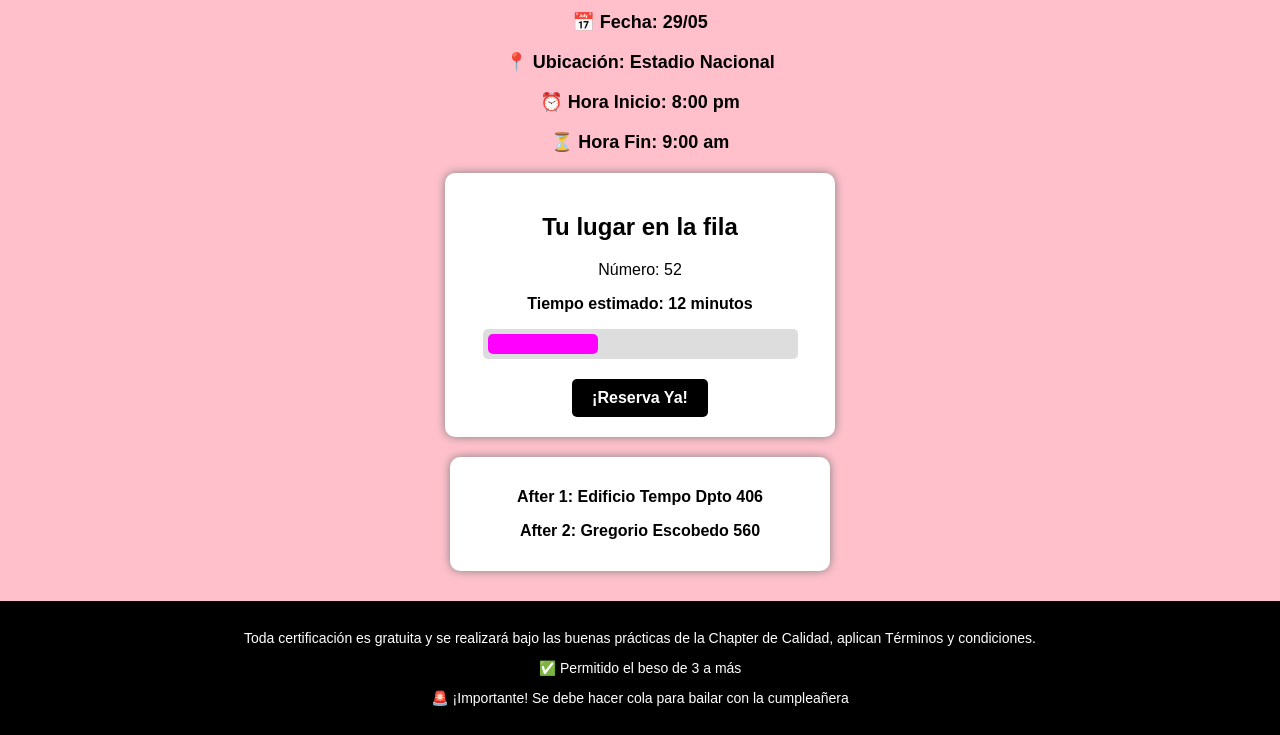
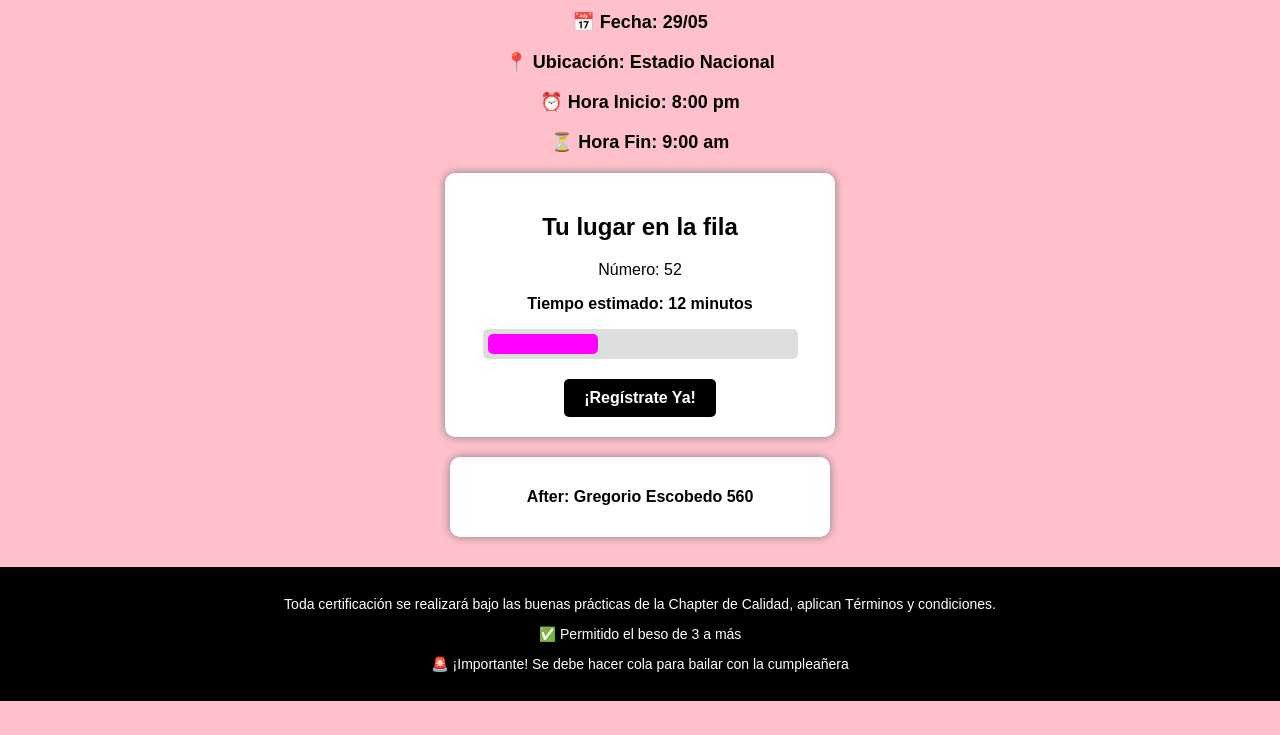
Before and after one commit to EveFestTour/EveFestTour2025, a plain HTML site: page index.html in a window 1280 px wide. Shown: the part 89-824 px from the top of the page. After the commit the page ends 800 px from the top, so only its background shows below. Drawn offline with Linux system fonts and the light colour scheme.

Commit message:
index.html

```diff
--- a/index.html
+++ b/index.html
@@ -107,16 +107,15 @@
         <div class="progress-container">
             <div class="progress-bar" id="progress-bar"></div>
         </div>
-        <button id="access-button" onclick="window.location.href='https://docs.google.com/forms/d/e/1FAIpQLSfVmSN99wNm4dqBsw1vrLv3QHiS-mSdyPzz3Awi7NEAReM_2g/viewform?usp=dialog'">¡Reserva Ya!</button>
+        <button id="access-button" onclick="window.location.href='https://docs.google.com/forms/d/e/1FAIpQLSfVmSN99wNm4dqBsw1vrLv3QHiS-mSdyPzz3Awi7NEAReM_2g/viewform?usp=dialog'">¡Regístrate Ya!</button>
     </div>
 
     <div class="after-info">
-        <p>After 1: Edificio Tempo Dpto 406</p>
-        <p>After 2: Gregorio Escobedo 560</p>
+            <p>After: Gregorio Escobedo 560</p>
     </div>
 
     <footer>
-        <p>Toda certificación es gratuita y se realizará bajo las buenas prácticas de la Chapter de Calidad, aplican Términos y condiciones.</p>
+        <p>Toda certificación se realizará bajo las buenas prácticas de la Chapter de Calidad, aplican Términos y condiciones.</p>
         <p>✅ Permitido el beso de 3 a más</p>
         <p>🚨 ¡Importante! Se debe hacer cola para bailar con la cumpleañera</p>
     </footer>
```
